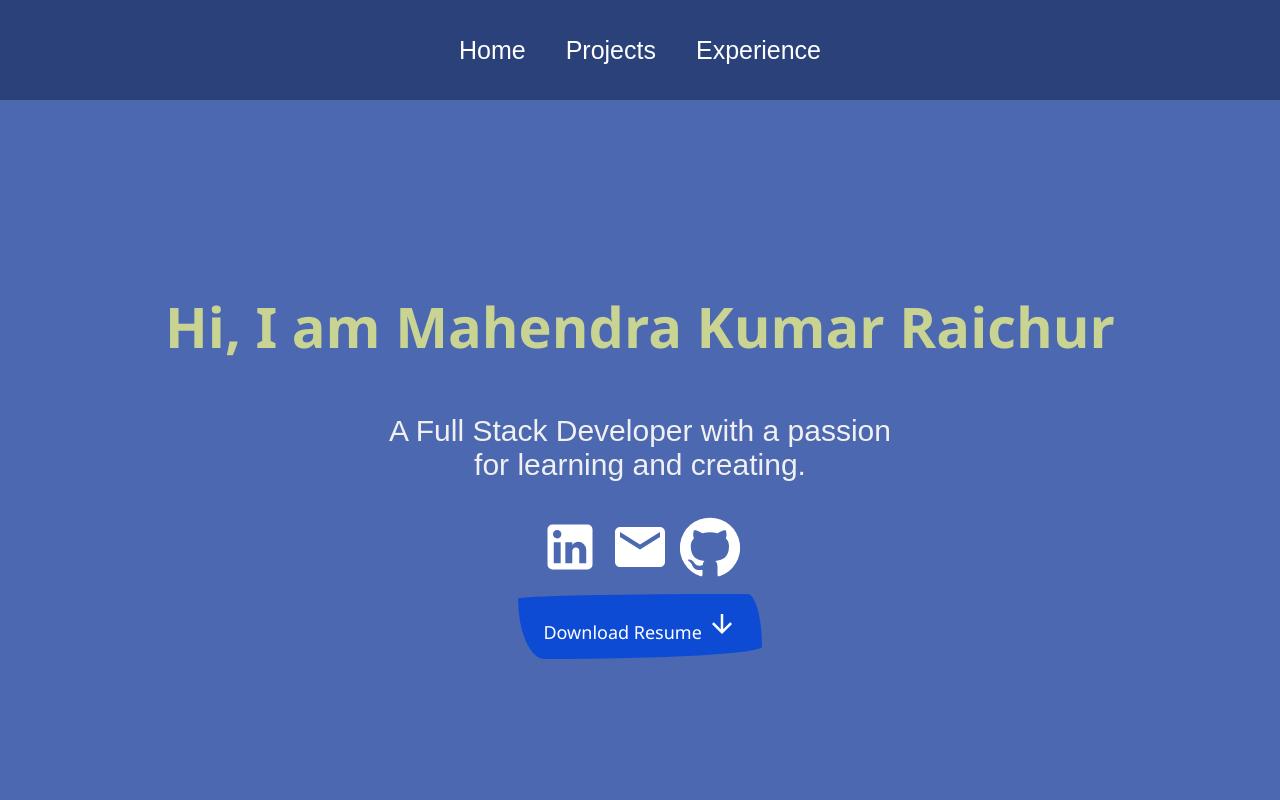
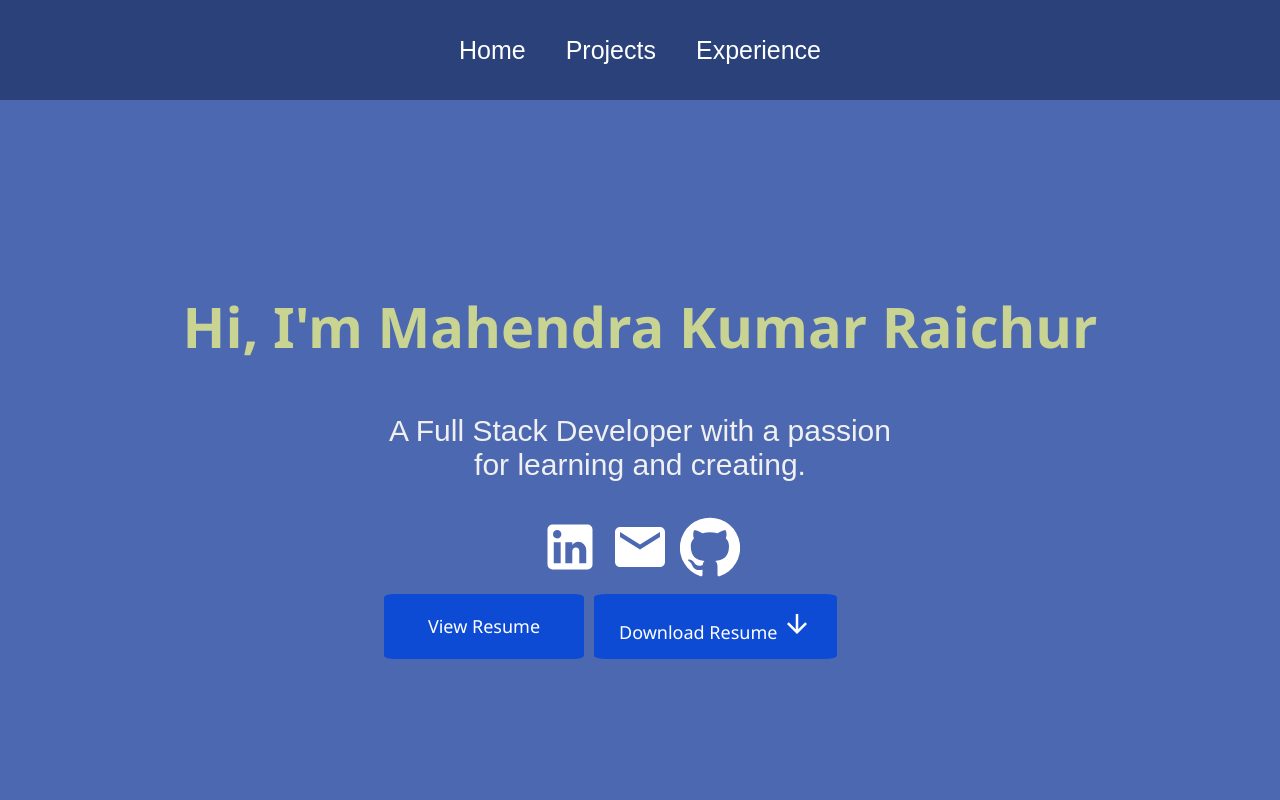
Before and after one commit to Mahendra14/Mahendra-Portfolio, a React (Create React App) app: page / in a window 1280 px wide. Shown: the top 800 px of the page. Built offline with nearby package versions, Linux system fonts and the light colour scheme.

Commit message:
added download button functionality

```diff
--- a/src/components/DownloadButton.js
+++ b/src/components/DownloadButton.js
@@ -1,9 +1,9 @@
 import React from 'react';
 import ArrowDownwardIcon from '@material-ui/icons/ArrowDownward';
-const DownloadButton = () => {
+const DownloadButton = ({name,isArrow=false, resumeLink}) => {
   const handleDownload = () => {
-    // Replace 'YOUR_GOOGLE_DRIVE_LINK' with the shareable link to your resume file
-    const resumeLink = 'https://docs.google.com/document/d/1n0wyhQ3wiLRLtXh4dO0qLQFaTjMb7mRB/edit?usp=sharing&ouid=117966507979020320122&rtpof=true&sd=true';
+    // // Replace 'YOUR_GOOGLE_DRIVE_LINK' with the shareable link to your resume file
+    // const resumeLink = 'https://docs.google.com/document/d/1n0wyhQ3wiLRLtXh4dO0qLQFaTjMb7mRB/edit?usp=sharing&ouid=117966507979020320122&rtpof=true&sd=true';
 
     // Open the link in a new tab/window to trigger the download
     window.open(resumeLink, '_blank');
@@ -11,7 +11,7 @@ const DownloadButton = () => {
 
   return (
     <button onClick={handleDownload} className='buttoncls'>
-      Download Resume <ArrowDownwardIcon style={{ padding:0,margin:0, fontSize: 30 }}/>
+      {name} { isArrow ? <ArrowDownwardIcon style={{ padding:0,margin:0, fontSize: 30 }}/> : ""}
     </button>
 
   );
--- a/src/pages/Home.js
+++ b/src/pages/Home.js
@@ -24,15 +24,17 @@ function Home() {
   return (
     <div className="home">
       <div className="about">
-        <h2> Hi, I am Mahendra Kumar Raichur</h2>
+        <h2> Hi, I'm Mahendra Kumar Raichur</h2>
         <div className="prompt">
           <p>A Full Stack Developer with a passion for learning and creating.</p>
           <LinkedInIcon onClick={() => handleIconClick('https://www.linkedin.com/in/mahendra-raichur/')}/>
           <EmailIcon onClick={handleEmailClick} />
           <GithubIcon onClick={() => handleIconClick('https://github.com/Mahendra14')}/>
-          <div>
-          <DownloadButton />
-          </div>
+          <br/>
+            <span style={{ display: 'flex', gap: '10px' }}>
+          <DownloadButton name="View Resume" resumeLink={"https://docs.google.com/document/d/1n0wyhQ3wiLRLtXh4dO0qLQFaTjMb7mRB/edit?usp=sharing&ouid=117966507979020320122&rtpof=true&sd=true"}/>
+            <DownloadButton name="Download Resume" isArrow="True" resumeLink={`https://drive.google.com/uc?export=download&id=1n0wyhQ3wiLRLtXh4dO0qLQFaTjMb7mRB`}/>
+            </span>
         </div>
       </div>
       <div className="skills">
--- a/src/styles/Home.css
+++ b/src/styles/Home.css
@@ -45,7 +45,8 @@
 
 .buttoncls {
   font-family: "Segoe UI", Tahoma, Geneva, Verdana, sans-serif;
-  border-radius:  94% 6% 89% 11% / 7% 81% 19% 93% ;
+  border-radius: 5%;
+  min-width: 200px;
   padding: 15px 25px; /* Adjust the padding to increase the button size */
   font-size: 18px;   /* Adjust the font size for better visibility */
   background-color: #0448dbde;
```
